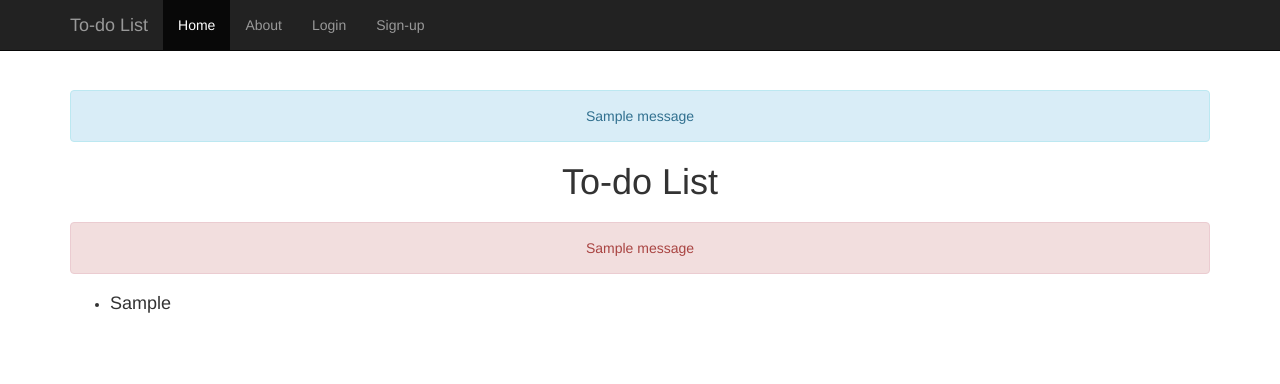
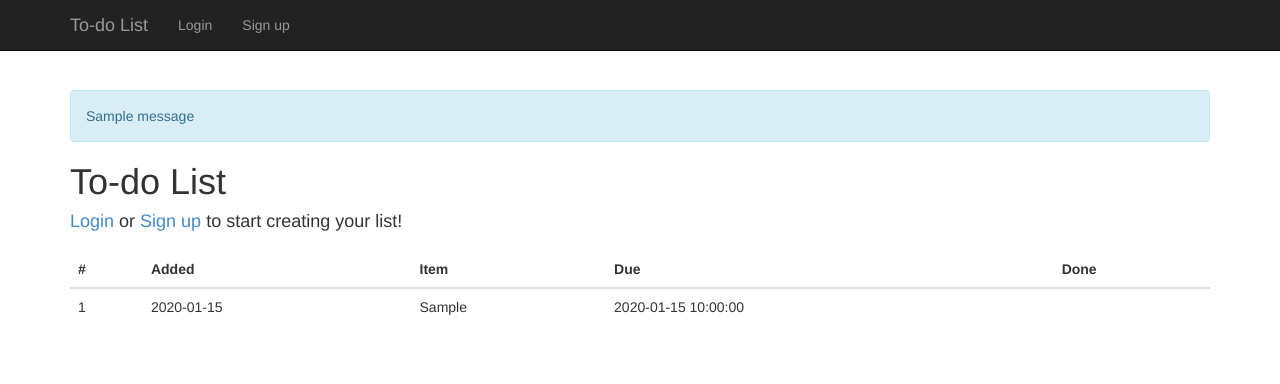
Before and after one commit to erictempleton1/TodoList, a Python web app: template todo/templates/list.html in a window 1280 px wide. Shown: the top 384 px of the page. Run offline with Jinja, Linux system fonts and the light colour scheme; the template is opened without the code that fills it: most values are stand-ins (such as "Sample title", 1, 10 or a date in 2020); one stand-in notice (Sample message) is shown; some libraries are stand-ins or nearby versions.

Commit message:
mostly layout changes

```diff
--- a/todo/static/bootstrap/css/starter-template.css
+++ b/todo/static/bootstrap/css/starter-template.css
@@ -4,5 +4,5 @@ body {
 
 .starter-template {
   padding: 40px 15px;
-  text-align: center;
+  text-align: left;
 }
--- a/todo/templates/base.html
+++ b/todo/templates/base.html
@@ -46,20 +46,18 @@
             <span class="icon-bar"></span>
             <span class="icon-bar"></span>
           </button>
-          <a class="navbar-brand" href="/">To-do List</a>
+          <a class="navbar-brand" href="/list">To-do List</a>
         </div>
         <div class="collapse navbar-collapse">
           <ul class="nav navbar-nav">
-            <li class="active"><a href="/">Home</a></li>
 
             {% if session.logged_in %}
               <li><a href="/list">List</a></li>
-              <li><a href="/create">Create</a></li>
+              <li><a href="/create">Add Item</a></li>
               <li><a href="/logout">Logout</a></li>
             {% else %}
-              <li><a href="#">About</a></li>
               <li><a href="/login">Login</a></li>
-              <li><a href="/signup">Sign-up</a>
+              <li><a href="/signup">Sign up</a>
             {% endif %}
 
           </ul>
@@ -82,11 +80,12 @@
 
     {% if session.logged_in %}
 
-      <h1>{{ user }} To-do List</h1>
+      <h1>{{ user }}'s To-do List</h1>
 
     {% else %}
 
       <h1>To-do List</h1>
+      <h4><a href="/login">Login</a> or <a href="/signup">Sign up</a> to start creating your list!</h4>
 
     {% endif %}
           <p class="lead">
--- a/todo/templates/list.html
+++ b/todo/templates/list.html
@@ -2,20 +2,28 @@
 
 {% block content %}
 
-	{% with messages = get_flashed_messages() %}
-	    {% if messages %}
-	    {% for message in messages %}
-			<div class="alert alert-danger">{{ message }}</div>
-	    {% endfor %}
-	    {% endif %}
-	{% endwith %}
+	<table class="table table-hover">
+		<thead>
+			<tr>
+				<th>#</th>
+				<th>Added</th>
+				<th>Item</th>
+				<th>Due</th>
+				<th>Done</th>
+			</tr>
+		</thead>
+		<tbody>
+			{% for item in get_list %}
+			<tr>
+				<td> {{ item.id }} </td>
+				<td> {{ item.create_date.strftime('%Y-%m-%d') }}
+				<td> {{ item.todo_item }} </td>
+				<td> {{ item.item_due_date }} </td>
+			</tr>
+			{% endfor %}
+		</tbody>
+	</table>
 
-    {% for item in get_list %}
-        <div class="text-left">
-		<ul  class="list_unstyled">
-			<li><h4> {{ item. todo_item }} </h4></li>
-		</ul>
-		</div>
-	{% endfor %}
+
 
 {% endblock %}
--- a/todo/templates/login.html
+++ b/todo/templates/login.html
@@ -36,8 +36,6 @@
 		      {{ form.remember_me }}
 			</p>
 
-			<p>Don't have an account yet? Click <a href="/signup">here</a> to sign up. </p>
-
 			<p>
 		      <input type="submit" value="Submit">
 			</p>
--- a/todo/templates/signup.html
+++ b/todo/templates/signup.html
@@ -33,8 +33,6 @@
 			      {{ form.password(size=30) }}
 			    </p>
 
-     			<p> Already a user? Click <a href="/login">here</a> to login.</p>
-
 			    <p><input type="submit" value="Submit"></p>
 
 			</form>
```
Also changed, not shown: todo/views.py (+4 -4 lines).
